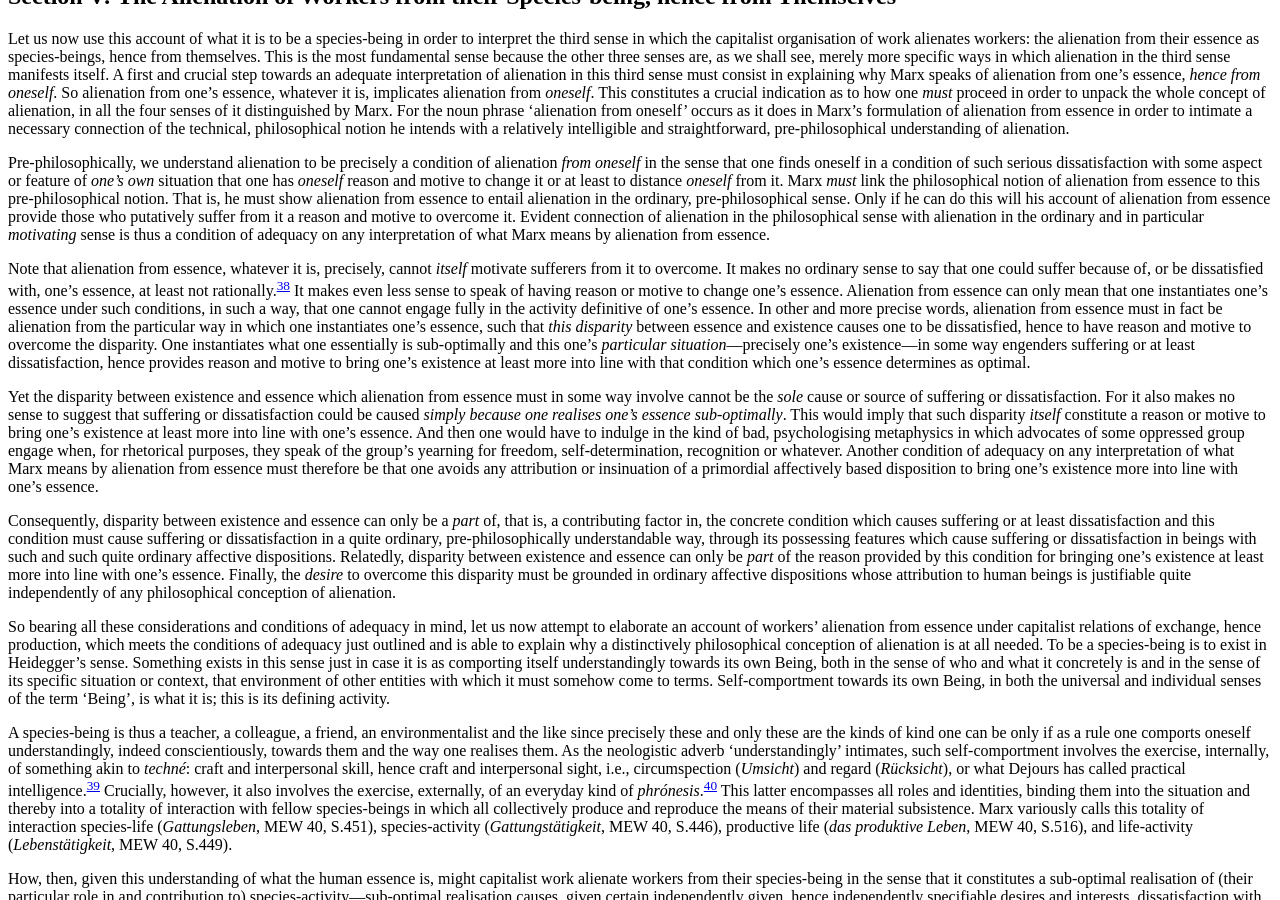
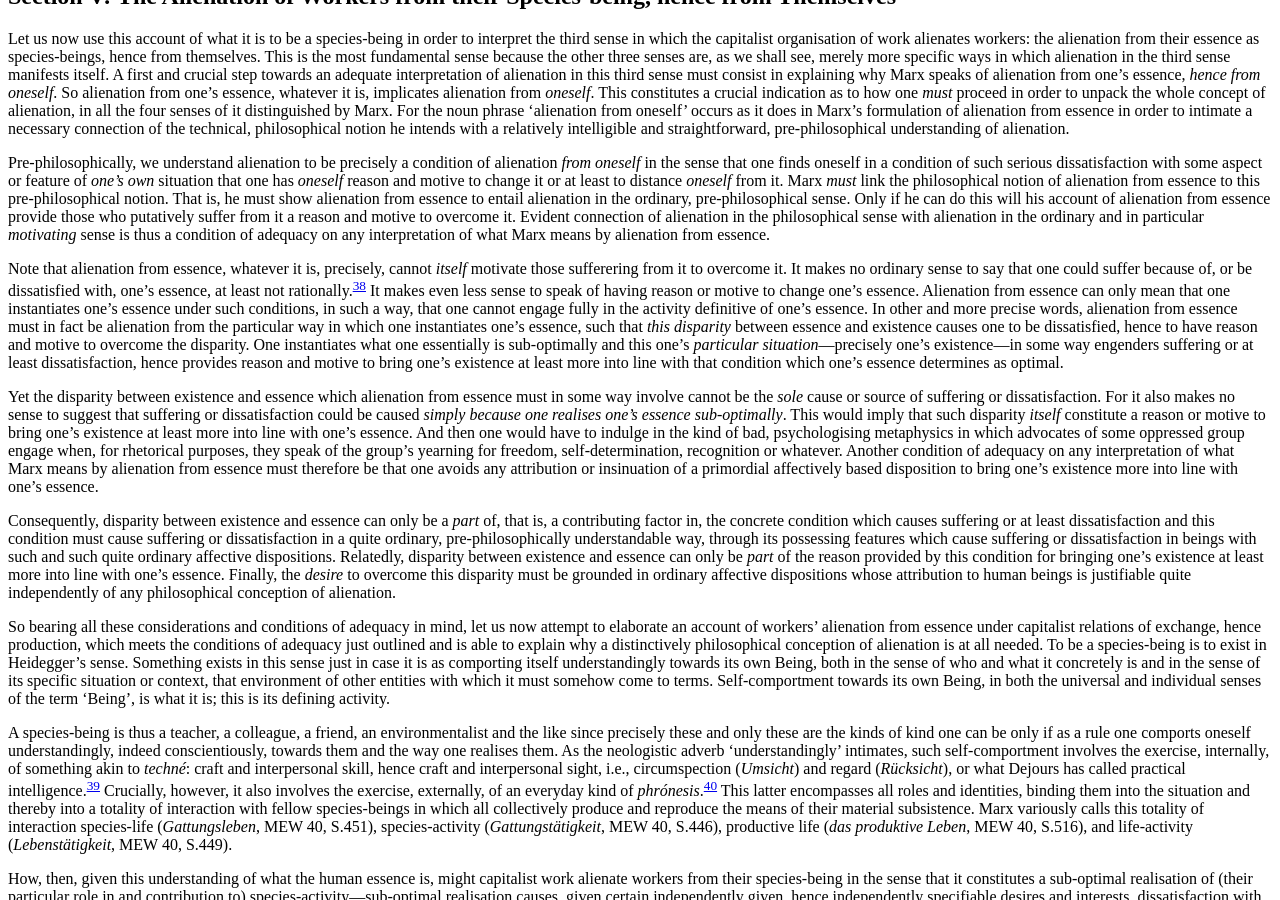
Before and after one commit to klepas/bruins-site, a Jekyll site: the page built from papers/_posts/2016-10-04-what-is-species-being.md, in a window 1280 px wide and 900 px high, scrolled down 7145 px. Built offline with Jekyll 4.4.1, drawn with Linux system fonts in a browser that asks for light colours; nearby versions of some CDN libraries; some web fonts are replaced.

Commit message:
Updated 2016-10-04-what-is-species-being.md

```diff
--- a/papers/_posts/2016-10-04-what-is-species-being.md
+++ b/papers/_posts/2016-10-04-what-is-species-being.md
@@ -185,7 +185,7 @@ Let us now use this account of what it is to be a species-being in order to inte
 
 Pre-philosophically, we understand alienation to be precisely a condition of alienation _from oneself_ in the sense that one finds oneself in a condition of such serious dissatisfaction with some aspect or feature of _one’s own_ situation that one has _oneself_ reason and motive to change it or at least to distance _oneself_ from it. Marx _must_ link the philosophical notion of alienation from essence to this pre-philosophical notion. That is, he must show alienation from essence to entail alienation in the ordinary, pre-philosophical sense. Only if he can do this will his account of alienation from essence provide those who putatively suffer from it a reason and motive to overcome it. Evident connection of alienation in the philosophical sense with alienation in the ordinary and in particular _motivating_ sense is thus a condition of adequacy on any interpretation of what Marx means by alienation from essence.
 
-Note that alienation from essence, whatever it is, precisely, cannot _itself_ motivate sufferers from it to overcome. It makes no ordinary sense to say that one could suffer because of, or be dissatisfied with, one’s essence, at least not rationally.[^38] It makes even less sense to speak of having reason or motive to change one’s essence. Alienation from essence can only mean that one instantiates one’s essence under such conditions, in such a way, that one cannot engage fully in the activity definitive of one’s essence. In other and more precise words, alienation from essence must in fact be alienation from the particular way in which one instantiates one’s essence, such that _this disparity_ between essence and existence causes one to be dissatisfied, hence to have reason and motive to overcome the disparity. One instantiates what one essentially is sub-optimally and this one’s _particular situation_—precisely one’s existence—in some way engenders suffering or at least dissatisfaction, hence provides reason and motive to bring one’s existence at least more into line with that condition which one’s essence determines as optimal.
+Note that alienation from essence, whatever it is, precisely, cannot _itself_ motivate those sufferering from it to overcome it. It makes no ordinary sense to say that one could suffer because of, or be dissatisfied with, one’s essence, at least not rationally.[^38] It makes even less sense to speak of having reason or motive to change one’s essence. Alienation from essence can only mean that one instantiates one’s essence under such conditions, in such a way, that one cannot engage fully in the activity definitive of one’s essence. In other and more precise words, alienation from essence must in fact be alienation from the particular way in which one instantiates one’s essence, such that _this disparity_ between essence and existence causes one to be dissatisfied, hence to have reason and motive to overcome the disparity. One instantiates what one essentially is sub-optimally and this one’s _particular situation_—precisely one’s existence—in some way engenders suffering or at least dissatisfaction, hence provides reason and motive to bring one’s existence at least more into line with that condition which one’s essence determines as optimal.
 
 Yet the disparity between existence and essence which alienation from essence must in some way involve cannot be the _sole_ cause or source of suffering or dissatisfaction. For it also makes no sense to suggest that suffering or dissatisfaction could be caused _simply because one realises one’s essence sub-optimally_. This would imply that such disparity _itself_ constitute a reason or motive to bring one’s existence at least more into line with one’s essence. And then one would have to indulge in the kind of bad, psychologising metaphysics in which advocates of some oppressed group engage when, for rhetorical purposes, they speak of the group’s yearning for freedom, self-determination, recognition or whatever. Another condition of adequacy on any interpretation of what Marx means by alienation from essence must therefore be that one avoids any attribution or insinuation of a primordial affectively based disposition to bring one’s existence more into line with one’s essence.
 
```
Also changed, not shown: other parts of papers/_posts/2016-10-04-what-is-species-being.md (+1 -1 lines).
